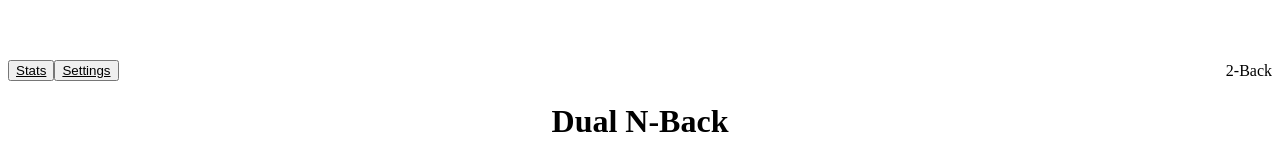
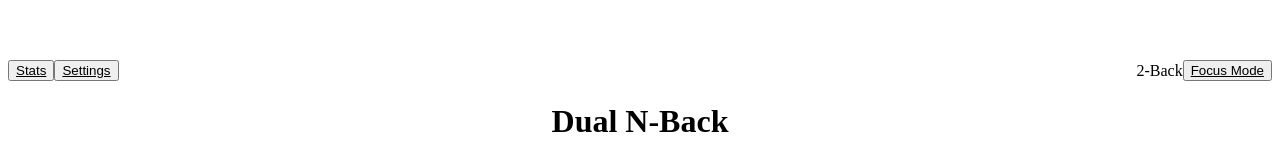
Before and after one commit to Andersgoliversen/dual-n-back, a React (Vite) app: page / in a window 1280 px wide. Shown: the part 244-404 px from the top of the page. Built offline with nearby package versions, Linux system fonts and the light colour scheme.

Commit message:
Add focus mode to hide UI elements

```diff
--- a/src/App.jsx
+++ b/src/App.jsx
@@ -57,6 +57,10 @@ export default function App() {
   const incorrectFlashTimeoutRef = useRef(null);
   const [buttonHighlight, setButtonHighlight] = useState({ vis: null, aud: null });
   const buttonHighlightTimeouts = useRef({ vis: null, aud: null });
+
+  // Whether the optional "focus mode" is enabled. When true the UI hides
+  // non-essential elements so only the grid is visible during gameplay.
+  const [focusMode, setFocusMode] = useState(false);
 
   // Ensure a unique identifier exists for the user so progress can be tracked
   // locally. This only runs once on mount.
@@ -291,13 +295,35 @@ export default function App() {
 
   return (
     <main className="min-h-screen flex flex-col items-center justify-center p-4">
+      {!focusMode && (
         <header className="w-full max-w-3xl flex justify-between items-center mb-6">
           <div className="flex space-x-4 text-sm">
-          <button className="underline" onClick={() => setGameState('stats')}>Stats</button>
-          <button className="underline" onClick={() => setGameState('settings')}>Settings</button>
+            <button className="underline" onClick={() => setGameState('stats')}>
+              Stats
+            </button>
+            <button className="underline" onClick={() => setGameState('settings')}>
+              Settings
+            </button>
           </div>
-        <div className="text-sm font-semibold text-gray-700">{N}-Back</div>
+          <div className="flex items-center space-x-4">
+            <span className="text-sm font-semibold text-gray-700">{N}-Back</span>
+            <button
+              className="underline text-sm"
+              onClick={() => setFocusMode(true)}
+            >
+              Focus Mode
+            </button>
+          </div>
         </header>
+      )}
+      {focusMode && (
+        <button
+          className="fixed top-2 right-2 text-sm underline px-2 py-1 bg-white bg-opacity-80 rounded"
+          onClick={() => setFocusMode(false)}
+        >
+          Exit Focus
+        </button>
+      )}
       <div id="active-cell-announcer" className="visually-hidden" role="status" aria-live="polite"></div>
       <div id="game-state-announcer" className="visually-hidden" role="status" aria-live="assertive"></div>
 
@@ -327,6 +353,7 @@ export default function App() {
             showCorrectFlash={showCorrectFlash}
             showIncorrectFlash={showIncorrectFlashAnimation}
           />
+          {!focusMode && (
             <ControlButtons
               onVis={() => handleResponse('vis')}
               onAud={() => handleResponse('aud')}
@@ -335,6 +362,8 @@ export default function App() {
               visState={buttonHighlight.vis}
               audState={buttonHighlight.aud}
             />
+          )}
+          {!focusMode && (
             <StatusBar
               trial={
                 currentScorableTrialNum > NUM_SCORABLE_TRIALS
@@ -343,6 +372,7 @@ export default function App() {
               }
               total={NUM_SCORABLE_TRIALS}
             />
+          )}
         </div>
       )}
 
```
Lines whose indentation alone changed are shown as unchanged.
